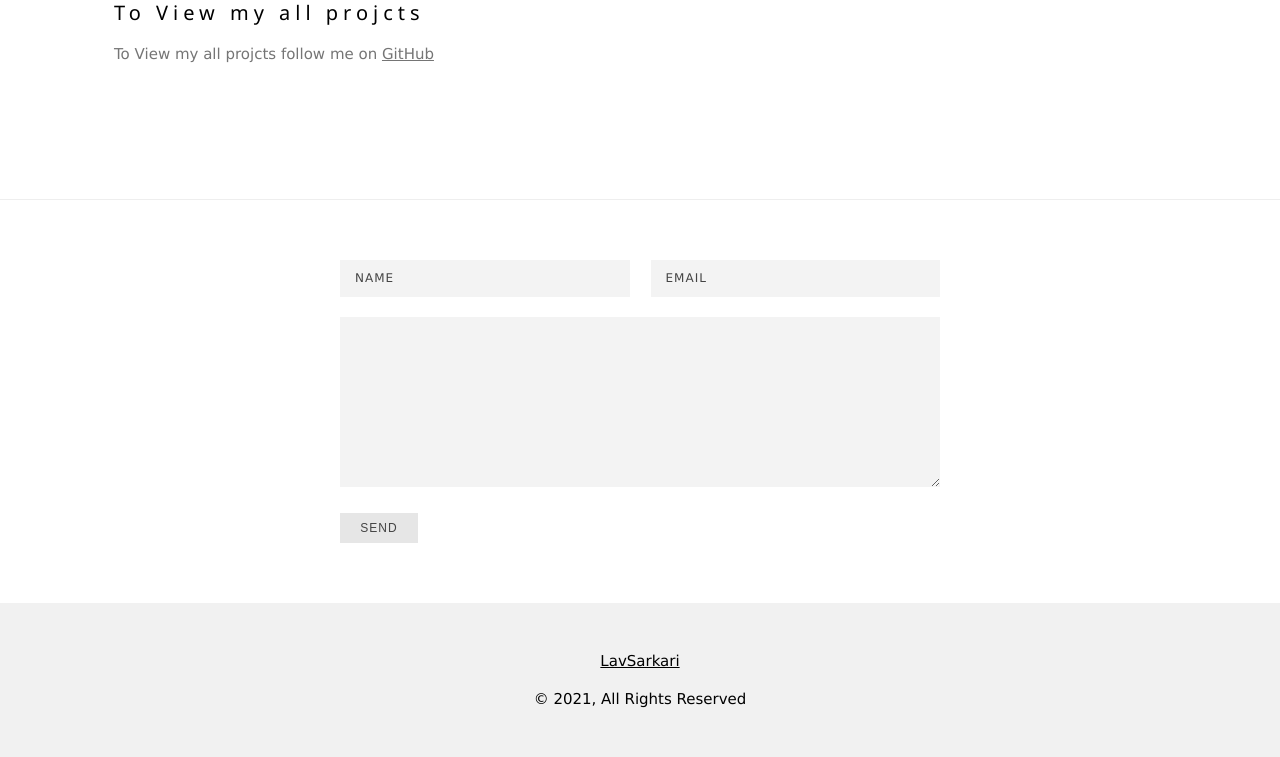
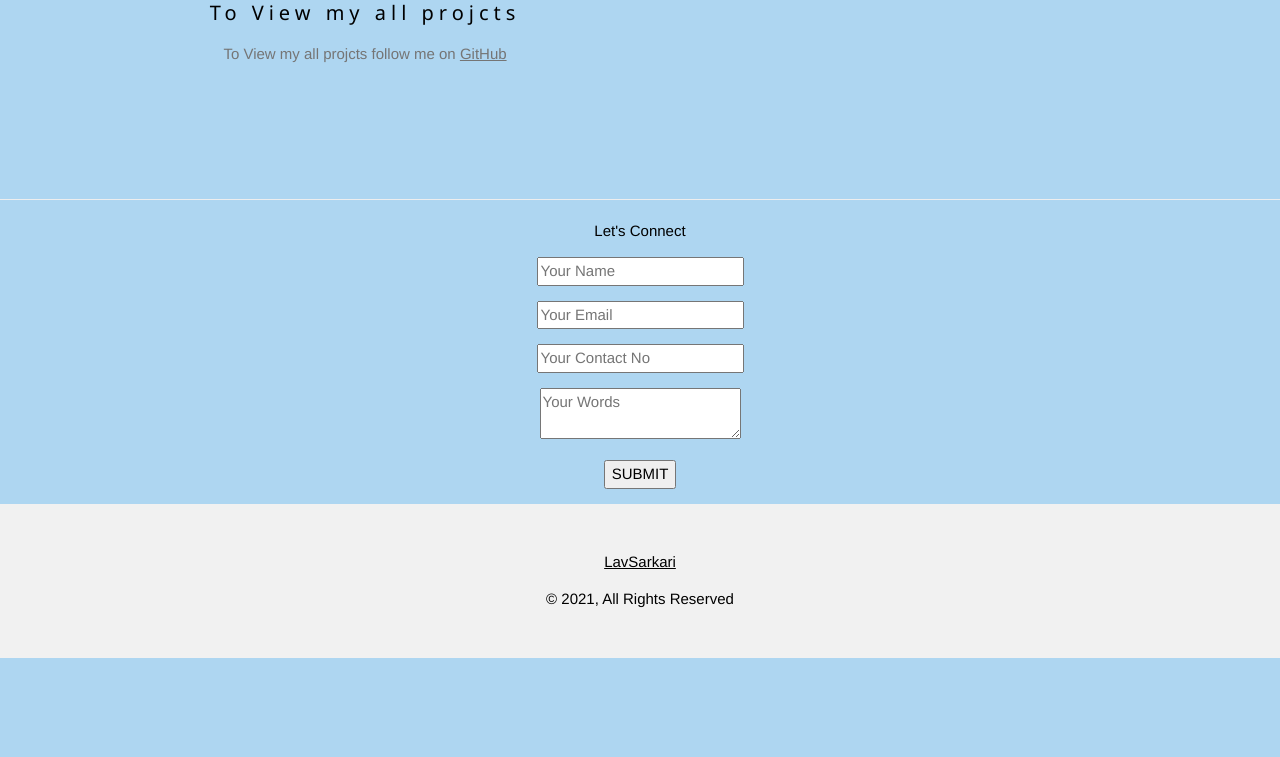
Before and after one commit to Pranav24205/op, a PHP site: page / in a window 1280 px wide. Shown: the part 1913-2670 px from the top of the page. After the commit the page ends 2571 px from the top, so only its background shows below. Run offline with PHP 8.4, Linux system fonts and the light colour scheme.

Commit message:
Update and rename index.html to index.php

```diff
--- a/index.html
+++ b/index.php
@@ -323,12 +323,178 @@
   <hr>
 
   <!-- Contact Section -->
-<style type="text/css">
-.contact-form-widget{margin-left:auto;margin-right:auto;width:600px;max-width:100%;padding:40px 0}.contactf-name,.contactf-email{float:left;width:48.25%}.contactf-name{margin-right:3.5%}.contact-form-name,.contact-form-email,.contact-form-email-message,.contact-form-name:hover,.contact-form-name:focus,.contact-form-email:hover,.contact-form-email:focus,.contact-form-email-message:hover,.contact-form-email-message:focus{width:100%;max-width:100%;margin:0 0 20px;padding:10px 15px;font-size:12px;letter-spacing:1px;color:#444;background:#F3F3F3;border:medium none;-webkit-box-shadow:none;-moz-box-shadow:none;box-shadow:none}.contact-form-name,.contact-form-email{height:37px}.contact-form-email-message{height:170px}.contact-form-button-submit,.contact-form-button-submit:hover{width:13%;height:30px;font:normal 12px Arial;letter-spacing:1px;color:#444;display:block;outline:none;margin-bottom:20px;text-align:center;background:#E6E6E6;border:0;cursor:pointer}.contact-form-button-submit:active{outline:none;-webkit-box-shadow:none;box-shadow:none}.contact-form-cross{border:medium none!important;box-shadow:none!important;padding:0!important;height:11px !important;width:11px !important;}
+<div id="contact">
+ <p id="contact_label">Let's Connect</p>
+ <form method="post" action="">
+  <p><input type="text" placeholder="Your Name"></p>
+  <p><input type="text" placeholder="Your Email"></p>
+  <p><input type="text" placeholder="Your Contact No"></p>
+  <p><textarea placeholder="Your Words"></textarea></p>
+  <p><input type="submit" value="SUBMIT"></p>
+ </form>
+</div>
+<style>
+body
+{
+ margin:0 auto;
+ padding:0px;
+ text-align:center;
+ width:100%;
+ font-family: "Myriad Pro","Helvetica Neue",Helvetica,Arial,Sans-Serif;
+ background-color:#AED6F1;
+}
+#wrapper
+{
+ margin:0 auto;
+ padding:0px;
+ text-align:center;
+ width:995px;
+}
+#wrapper h1
+{
+ margin-top:50px;
+ font-size:45px;
+ color:#1B4F72;
+}
+#wrapper h1 p
+{
+ font-size:18px;
+}
+#contact_form_div
+{
+ width:330px;
+ margin-left:320px;
+ padding:10px;
+ background-color:#1B4F72;
+}
+#contact_form_div #contact_label
+{
+ margin:15px;
+ margin-bottom:30px;
+ font-size:25px;
+ font-weight:bold;
+ color:white;
+ text-decoration:underline;
+}
+#contact_form_div input[type="text"]
+{
+ width:230px;
+ height:40px;
+ border-radius:2px;
+ font-size:17px;
+ padding-left:5px;
+ border:none;
+}
+#contact_form_div textarea
+{
+ width:230px;
+ height:70px;
+ border-radius:2px;
+ font-size:17px;
+ padding5px;
+}
+#contact_form_div input[type="submit"]
+{
+ width:230px;
+ height:40px;
+ border:none;
+ border-radius:2px;
+ font-size:17px;
+ background-color:#85C1E9;
+ border-bottom:3px solid #3498DB;
+ color:#1B4F72;
+ font-weight:bold;
+}
+
+@media only screen and (min-width:700px) and (max-width:995px)
+{
+ #wrapper
+ {
+  width:100%;
+ }
+ #wrapper h1
+ {
+  font-size:30px;
+ }
+ #contact_form_div
+ {
+  width:50%;
+  margin-left:25%;
+  padding-left:0px;
+  padding-right:0px;
+ }
+ #contact_form_div input[type="text"]
+ {
+  width:80%;
+ }
+ #contact_form_div textarea
+ {
+  width:80%;
+ }
+ #contact_form_div input[type="submit"]
+ {
+  width:80%;
+ }
+}
+@media only screen and (min-width:400px) and (max-width:699px)
+{
+ #wrapper
+ {
+  width:100%;
+ }
+ #wrapper h1
+ {
+  font-size:30px;
+ }
+ #contact_form_div
+ {
+  width:60%;
+  margin-left:20%;
+ }
+ #contact_form_div input[type="text"]
+ {
+  width:80%;
+ }
+ #contact_form_div textarea
+ {
+  width:80%;
+ }
+ #contact_form_div input[type="submit"]
+ {
+  width:80%;
+ }
+}
+@media only screen and (min-width:100px) and (max-width:399px)
+{
+ #wrapper
+ {
+  width:100%;
+ }
+ #wrapper h1
+ {
+  font-size:25px;
+ }
+ #contact_form_div
+ {
+  width:90%;
+  margin-left:5%;
+  padding-left:0px;
+  padding-right:0px;
+ }
+ #contact_form_div input[type="text"]
+ {
+  width:80%;
+ }
+ #contact_form_div textarea
+ {
+  width:80%;
+ }
+ #contact_form_div input[type="submit"]
+ {
+  width:80%;
+ }
+}
 </style>
-
-<div class="widget ContactForm" id="ContactForm22"><div class="contact-form-widget"><div class="form"><form name="contact-form"><div class="contactf-name"><input class="contact-form-name" id="ContactForm1_contact-form-name" name="name" size="30" type="text" value="NAME" onblur='if (this.value == "") {this.value = "NAME";}' onfocus='if (this.value == "NAME") {this.value = "";}'  /></div><div class="contactf-email"><input class="contact-form-email" id="ContactForm1_contact-form-email" name="email" size="30" type="text" value="EMAIL" onblur='if (this.value == "") {this.value = "EMAIL";}' onfocus='if (this.value == "EMAIL") {this.value = "";}'/></div><div style="clear:both"></div><div class="contactf-message"><textarea class="contact-form-email-message" cols="25" id="ContactForm1_contact-form-email-message" name="email-message" rows="5" value="MESSAGE" onblur='if (this.value == "") {this.value = "MESSAGE";}' onfocus='if (this.value == "MESSAGE") {this.value = "";}'></textarea></div><input class="contact-form-button contact-form-button-submit" id="ContactForm1_contact-form-submit" type="button" value="SEND" /><div class="contact-form-error-message" id="ContactForm1_contact-form-error-message"></div><div class="contact-form-success-message" id="ContactForm1_contact-form-success-message"></div></form></div></div></div>
-
 <!-- End page content -->
 </div>
 
```
